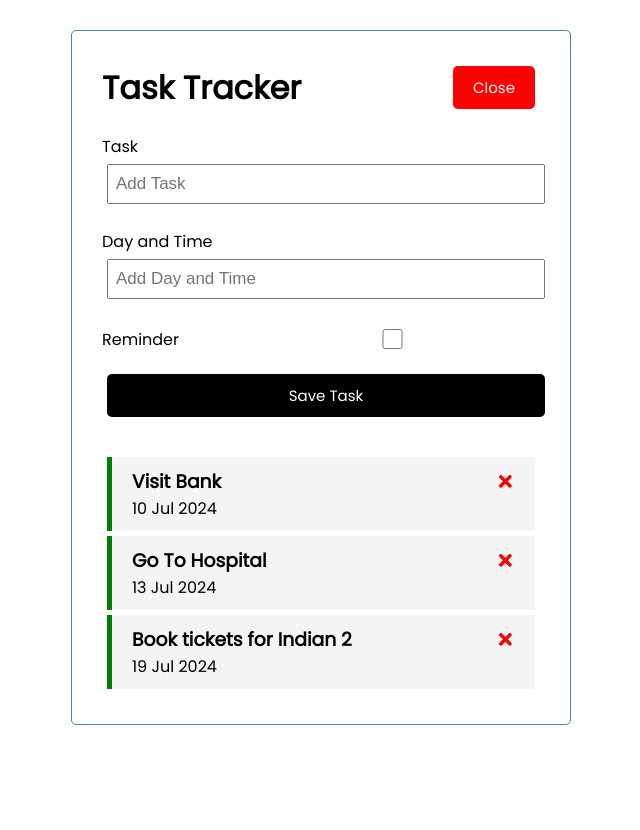
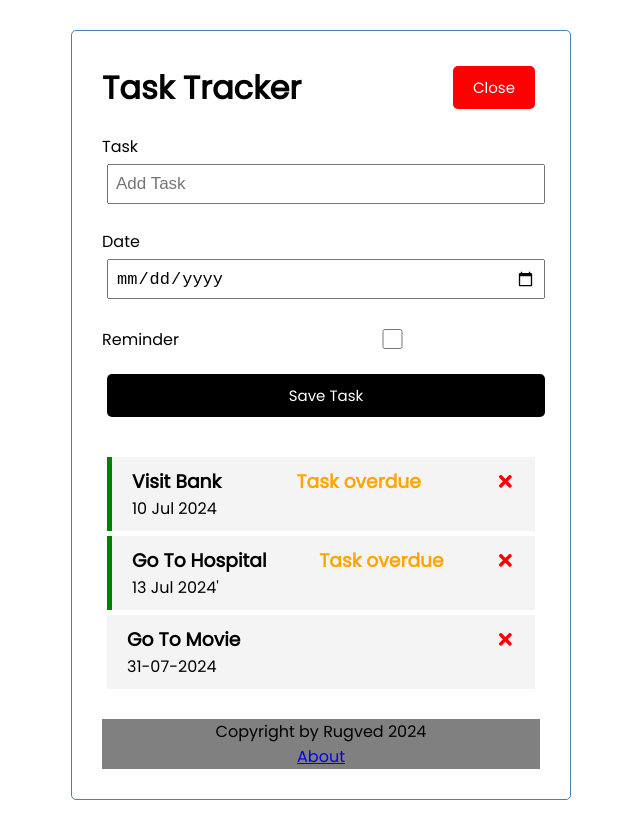
Before and after one commit to Rugved1998/Todo-App, a React (Create React App) app: page / in a window 1280 px wide. Both pictures are taken after a click on the button "Add". Shown: the whole page, without its empty margins (319-959 px from the left). Before the commit the page ends 800 px from the top, so only its background shows below. Built offline with nearby package versions, Linux system fonts and the light colour scheme; data requests are answered from the project's data file.

Commit message:
React Router and json server commit

```diff
--- /dev/null
+++ b/db.json
@@ -0,0 +1,22 @@
+{
+  "tasks": [
+    {
+      "id": "1",
+      "text": "Visit Bank",
+      "date": "10 Jul 2024",
+      "reminder": true
+    },
+    {
+      "id": "2",
+      "text": "Go To Hospital",
+      "date": "13 Jul 2024'",
+      "reminder": true
+    },
+    {
+      "id": "0d45",
+      "text": "Go To Movie",
+      "date": "31-07-2024",
+      "reminder": false
+    }
+  ]
+}
--- a/package.json
+++ b/package.json
@@ -6,9 +6,11 @@
     "@testing-library/jest-dom": "^5.17.0",
     "@testing-library/react": "^13.4.0",
     "@testing-library/user-event": "^13.5.0",
+    "json-server": "^1.0.0-beta.1",
     "react": "^18.3.1",
     "react-dom": "^18.3.1",
     "react-icons": "^5.2.1",
+    "react-router-dom": "^6.25.1",
     "react-scripts": "5.0.1",
     "web-vitals": "^2.1.4"
   },
@@ -16,7 +18,8 @@
     "start": "react-scripts start",
     "build": "react-scripts build",
     "test": "react-scripts test",
-    "eject": "react-scripts eject"
+    "eject": "react-scripts eject",
+    "server": "json-server --watch db.json --port 5000"
   },
   "eslintConfig": {
     "extends": [
--- a/src/App.jsx
+++ b/src/App.jsx
@@ -1,44 +1,63 @@
 // import logo from './logo.svg';
 // import './App.css';
-import React,{useState} from "react";
-
+import React,{useEffect, useState} from "react";
+import { BrowserRouter as Router, Route,Routes } from "react-router-dom";
 import Header from './components/Header/Header';
 import List from './components/List/List';
 import AddTask from "./components/AddTask/AddTask";
+import Footer from "./components/Footer/Footer";
+import About from './components/About/About'
 // import Task from './components/Task/Task';
 
 
 function App() {
   const[formToggle,setFormToggle]=useState(false);
-  const [tasks,setTasks]=useState([{
-    id:1,
-    text: "Visit Bank",
-    day:'10 Jul 2024',
-    reminder:true
-},
-{
-    id:2,
-    text: "Go To Hospital",
-    day:'13 Jul 2024',
-    reminder:true
-},
-{
-    id:3,
-    text: "Book tickets for Indian 2",
-    day:'19 Jul 2024',
-    reminder:true
+  const [tasks,setTasks]=useState([]);
+useEffect(()=>{
+  const getData=async()=>{
+    const dataFromServer= await fetchTasks();
+    setTasks(dataFromServer);
+  }
+  getData();
+},[]);
+
+// Fetch Tasks from json server
+async function fetchTasks(id){
+  const res= await fetch('http://localhost:5000/tasks');
+  const data= await res.json();
+  return data;
 }
-]);
+
+// Fetch Tasks from json server
+async function fetchTask(id){
+  const res= await fetch(`http://localhost:5000/tasks/${id}`);
+  const data= await res.json();
+  return data;
+}
+
 
 
 //Add Task
 
-function addTask(data){
+async function addTask(task){
     // console.log({text,day,reminder});
-    let id=tasks.length+1
-    const newTask={id, ...data};
+    // let id=tasks.length+1
+    // const newTask={id, ...data};
 
-    setTasks([...tasks,newTask]);
+    // setTasks([...tasks,newTask]);
+
+  const res=await fetch('http://localhost:5000/tasks',{
+    method:'POST',
+    headers: {
+      'Content-type': 'application/json',
+    },
+    body: JSON.stringify(task),
+  });
+
+  const data = await res.json();
+
+  setTasks([...tasks, data]);
+
 }
 
 // Form Toggle
@@ -49,25 +68,59 @@ function addTask(data){
 
 // Delete Task
 
-function deleteTask(id){
-  setTasks(tasks.filter((task)=>(task.id!==id)));
+async function deleteTask(id) {
+  const res = await fetch(`http://localhost:5000/tasks/${id}`,{
+    method:'DELETE',
+  })
+
+  //Checking if any error in the connection
+  res.status === 200
+      ? setTasks(tasks.filter((task) => task.id !== id))
+      : alert('Error Deleting This Task');
+
 }
 
 //Toggle Reminder
 
-function toggleReminder(id){
-  setTasks(tasks.map((task)=>task.id===id?{...task,reminder:!task.reminder}: task));
+async function toggleReminder(id){
+  const toggleTask= await fetchTask(id);
+  const tempTask= {...toggleTask,reminder:!toggleTask.reminder};
+  const res=await fetch(`http://localhost:5000/tasks/${id}`,{
+    method:'PUT',
+    headers: {
+      'Content-type': 'application/json',
+    },
+    body: JSON.stringify(tempTask),
+  });
+
+  const data =await res.json();
+  setTasks(tasks.map((task)=>task.id===id?{...task,reminder:data.reminder}: task));
+
+
+
+
 }
 
   return (
+    <Router>
     <div className="container">
 
       <Header onToggle={()=>(setFormToggle(!formToggle))} formMode={formToggle}/>
-      {formToggle&&<AddTask onAdd={addTask}/>}
+      <Routes>
+      <Route path='/'  element={
+        <>
+        {formToggle&&<AddTask onAdd={addTask}/>}
 
       {tasks.length>0 ? (<List tasks={tasks} onDelete={deleteTask} onToggle={toggleReminder} />):("No Tasks Available")}
+        </>
+      }/>
+      <Route path='/about' element={<About />}/>
+      </Routes>
+    <Footer/>
     </div>
+    </Router>
   );
+
 }
 
 export default App;
--- /dev/null
+++ b/src/components/About/About.jsx
@@ -0,0 +1,19 @@
+import { Link } from 'react-router-dom';
+
+
+export default function About(){
+
+return(
+<div style={aboutStyle}>
+      <h4>Version 1.0.0</h4>
+      <Link to='/'>Go Back</Link>
+    </div>
+);
+
+};
+
+const aboutStyle={
+  display:"flex",
+  alignItems:"center",
+  flexDirection:"column"
+}
--- a/src/components/AddTask/AddTask.jsx
+++ b/src/components/AddTask/AddTask.jsx
@@ -1,9 +1,17 @@
-import React, { useState } from "react";
+import  { useState } from "react";
 
 export default function AddTask({onAdd}){
     const [text,setText]=useState('');
-    const [day,setDay]=useState('');
+    const [date,setDate]=useState(new Date());
     const [reminder,setReminder]=useState(false);
+
+    function formatDate(dateString) {
+        const date = new Date(dateString);
+        const day = String(date.getDate()).padStart(2, '0');
+        const month = String(date.getMonth() + 1).padStart(2, '0');
+        const year = date.getFullYear();
+        return `${day}-${month}-${year}`;
+      };
 
 
     function onSubmit(e){
@@ -14,10 +22,10 @@ export default function AddTask({onAdd}){
             return
         }
 
-        onAdd({text,day,reminder});
+        onAdd({text,date,reminder});
 
         setText(' ');
-        setDay('');
+        setDate(new Date());
         setReminder(false);
 
     }
@@ -32,9 +40,9 @@ export default function AddTask({onAdd}){
             </div>
 
             <div className="form-control">
-            <label>Day and Time</label>
-            <input type="text" placeholder="Add Day and Time"
-            value={day} onChange={(e)=>setDay(e.target.value)} />
+            <label>Date </label>
+            <input type="date" placeholder="Add Day and Time"
+            value={date} onChange={(e)=>setDate(formatDate(e.target.value))} />
             </div>
 
             <div className="form-control form-control-check">
--- a/src/components/Button/Button.jsx
+++ b/src/components/Button/Button.jsx
@@ -1,4 +1,4 @@
-import React from "react";
+
 
 export default function Button({color,text,onClick}){
 return(
--- /dev/null
+++ b/src/components/Footer/Footer.jsx
@@ -0,0 +1,17 @@
+import { Link } from 'react-router-dom';
+
+
+export default function Footer(){
+
+return(
+<footer style={footerStyle}>
+    <p>Copyright by Rugved 2024</p>
+    <Link to='/about'>About</Link>
+</footer>
+);
+
+};
+
+const footerStyle={
+    backgroundColor:"grey"
+}
--- a/src/components/Header/Header.jsx
+++ b/src/components/Header/Header.jsx
@@ -1,14 +1,15 @@
-import React from "react";
+
 import Button from "../Button/Button"
+import { useLocation } from 'react-router-dom'
 
 export default function Header({onToggle,formMode}){
-
+const location=useLocation();
 
 return(
 <header className="header">
 {/* <button onClick={onToggle} className="btn">Test</button> */}
 <h1 >Task Tracker</h1>
-<Button color={formMode?"Red":"Green"} text={formMode?"Close":"Add"} onClick={onToggle} />
+{location.pathname==='/' && (<Button color={formMode?"Red":"Green"} text={formMode?"Close":"Add"} onClick={onToggle} />)}
 </header>
 );
 
--- a/src/components/List/List.jsx
+++ b/src/components/List/List.jsx
@@ -1,4 +1,4 @@
-import React from "react";
+
 import Task from "../Task/Task";
 
 // const tasks=
--- a/src/components/Task/Task.jsx
+++ b/src/components/Task/Task.jsx
@@ -1,11 +1,23 @@
-import React from "react";
+
 import { FaTimes } from "react-icons/fa";
 
+
+
+function getTodayDate() {
+    const today = new Date();
+    const day = String(today.getDate()).padStart(2, '0');
+    const month = String(today.getMonth() + 1).padStart(2, '0'); // getMonth() is zero-based
+    const year = today.getFullYear();
+    return `${day}-${month}-${year}`;
+  };
+
+
 export default function Task({task,onDelete,onToggle}){
+const sysdate=getTodayDate();
 return(
 <div className={`task ${task.reminder?"reminder":" "}`} onDoubleClick={()=>onToggle(task.id)}>
-<h3>{task.text} <FaTimes style={closeIconStyle} onClick={()=>onDelete(task.id)}/></h3>
-<p>{task.day}</p>
+<h3>{task.text} {(sysdate>task.date)?<span style={spanStyle}>Task overdue</span>:(``)}<FaTimes style={closeIconStyle} onClick={()=>onDelete(task.id)}/></h3>
+<p>{task.date}</p>
 
 </div>)
 
@@ -15,3 +27,7 @@ const closeIconStyle={
 color:"red",
 cursor:"pointer"
 }
+
+const spanStyle={
+    color:"orange"
+}
```
Also changed, not shown: 2 other files (tests, documents, lock files or other folders).
